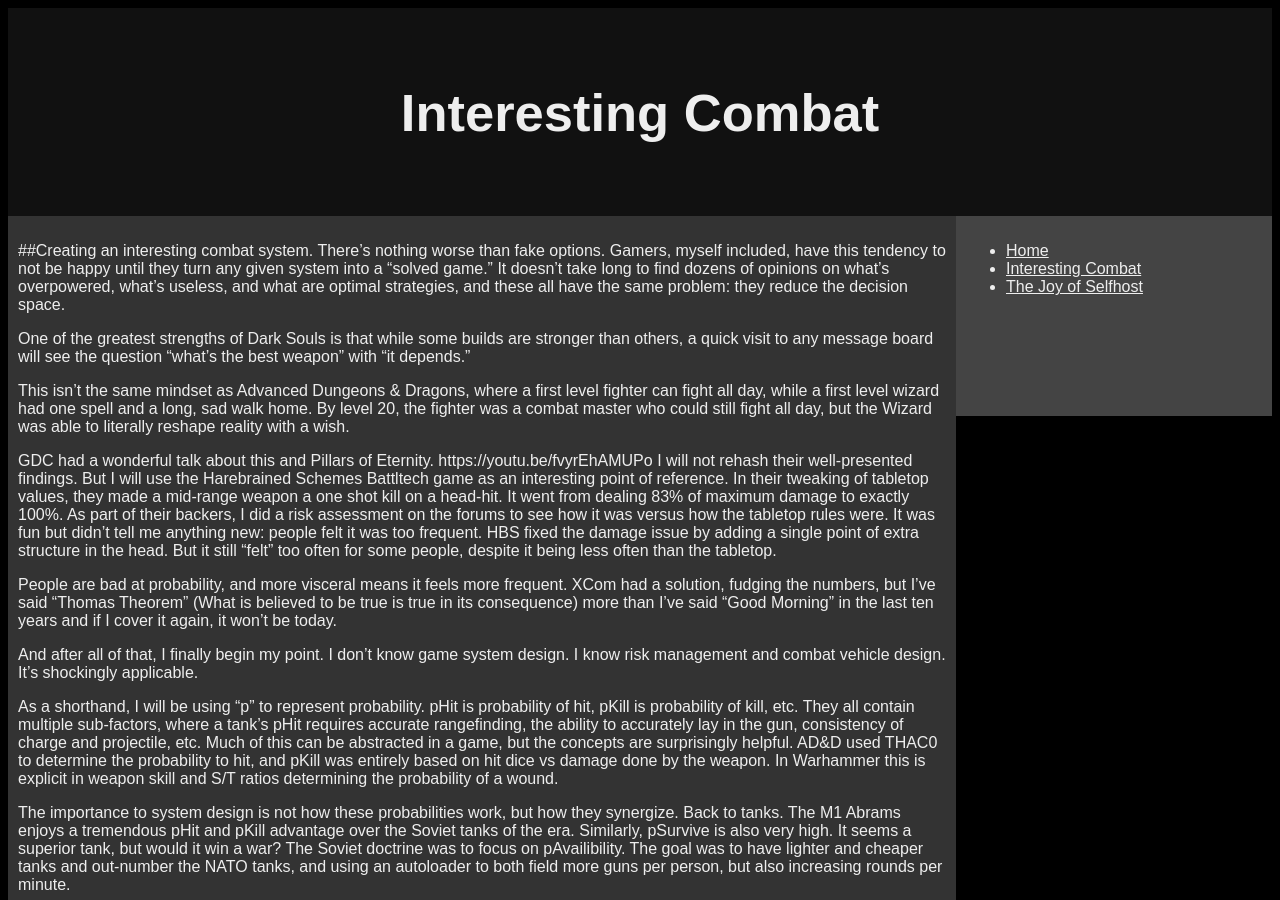
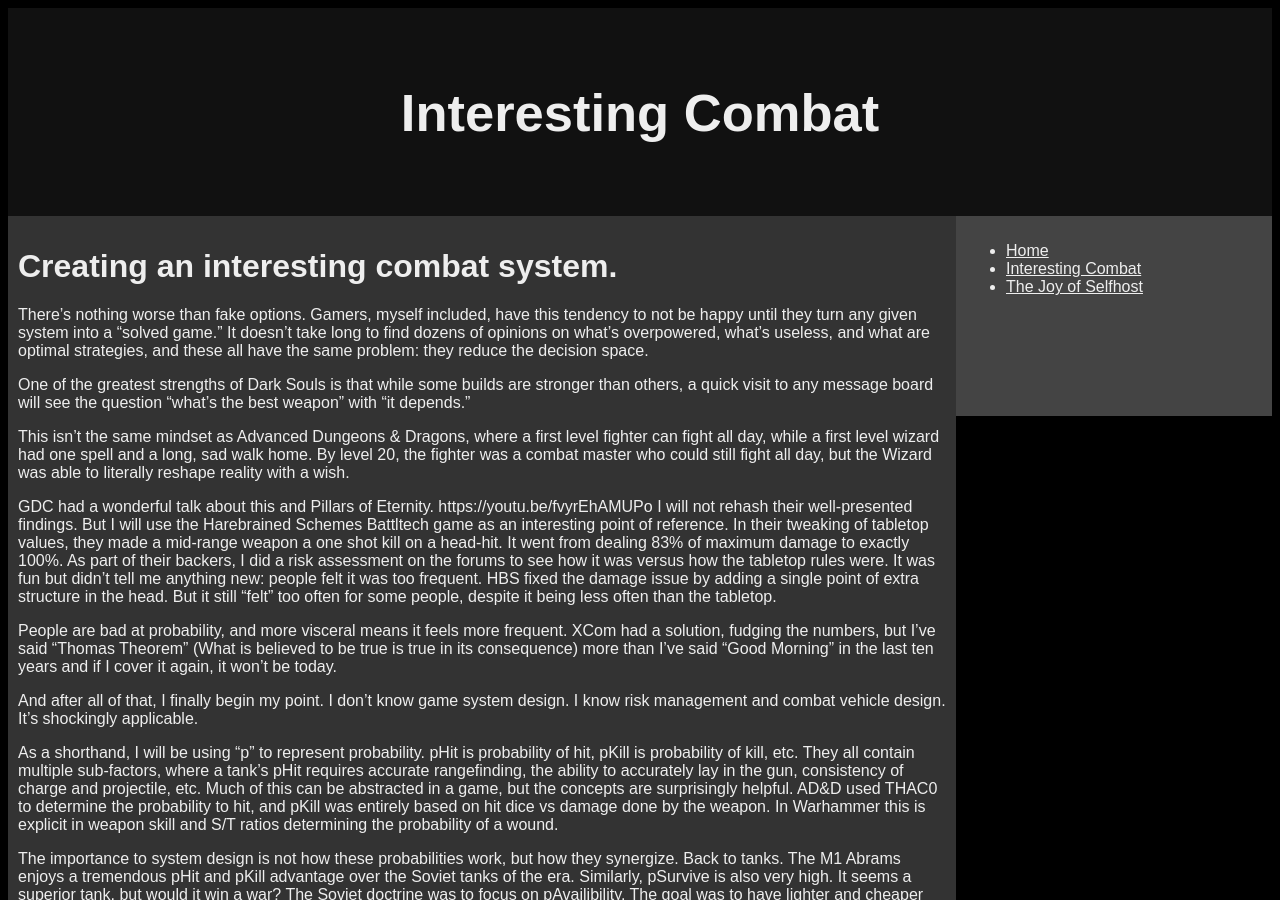
Before and after one commit to faragher/faragher.github.io, a Jekyll site: the page built from _posts/2021-10-10-interestingcombat.md, in a window 1280 px wide and 900 px high. Built offline with Jekyll 4.4.1, drawn with Linux system fonts in a browser that asks for light colours.

```diff
--- a/_posts/2021-10-10-interestingcombat.md
+++ b/_posts/2021-10-10-interestingcombat.md
@@ -3,7 +3,8 @@ layout: default
 title:  "Interesting Combat"
 ---
 
-##Creating an interesting combat system.
+# Creating an interesting combat system.
+
 There’s nothing worse than fake options. Gamers, myself included, have this tendency to not be happy until they turn any given system into a “solved game.” It doesn’t take long to find dozens of opinions on what’s overpowered, what’s useless, and what are optimal strategies, and these all have the same problem: they reduce the decision space.
 
 One of the greatest strengths of Dark Souls is that while some builds are stronger than others, a quick visit to any message board will see the question “what’s the best weapon” with “it depends.”
```
